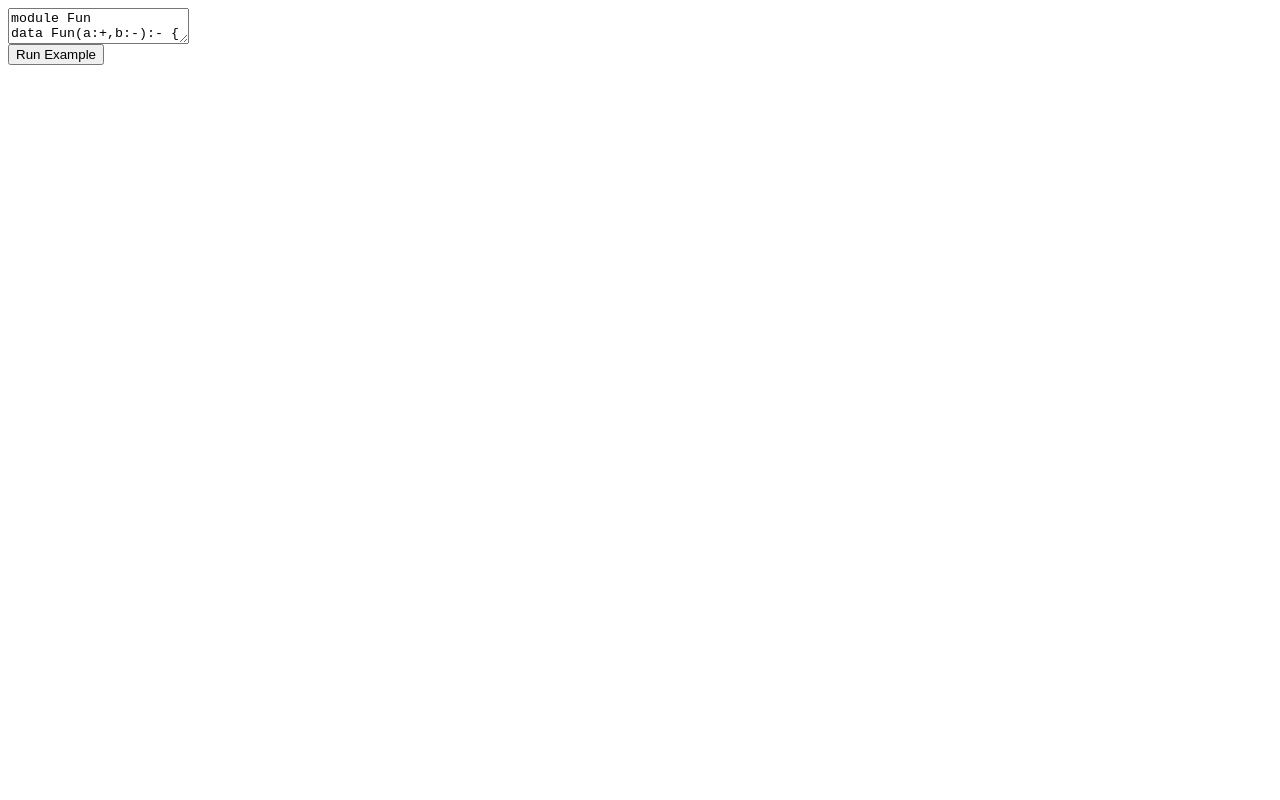
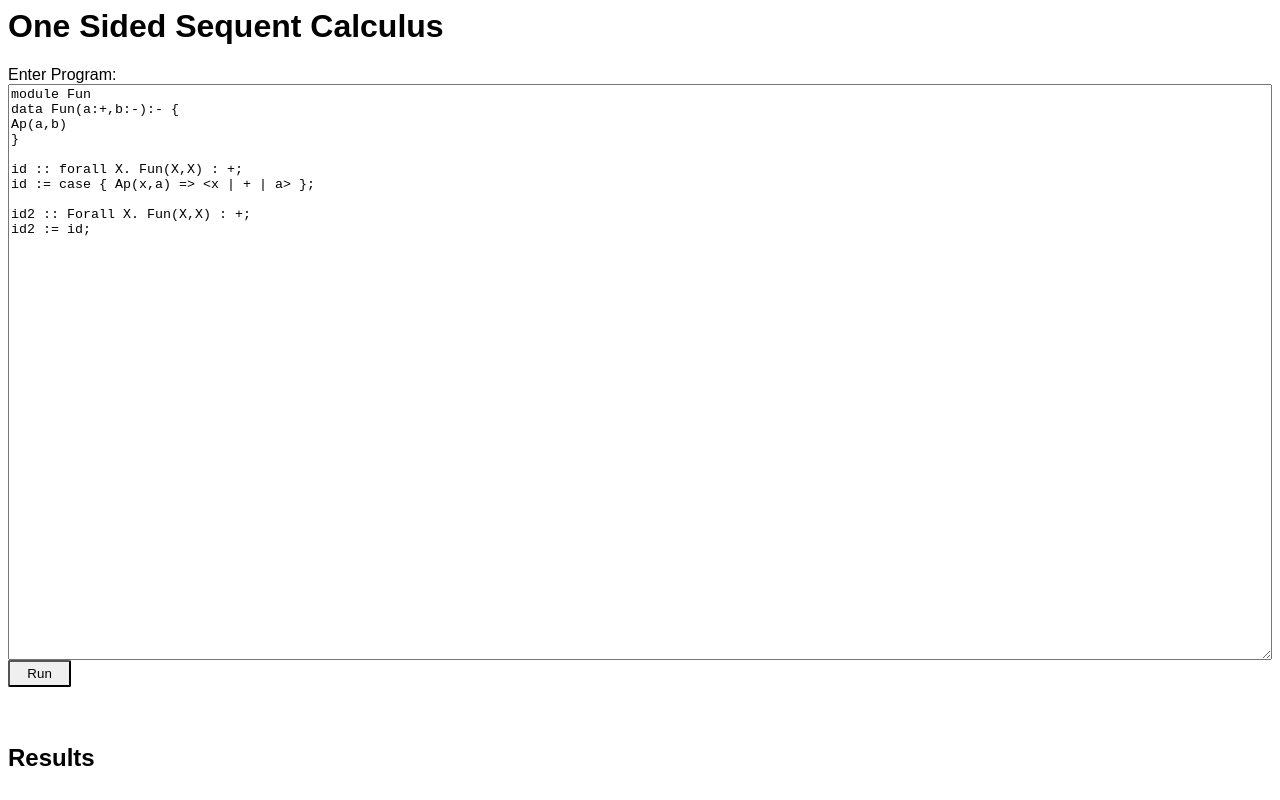
Before and after one commit to MarcoTz/One-Sided-Sequent-Calculus, a plain HTML site: page web-app/index.html in a window 1280 px wide. Drawn offline with Linux system fonts and the light colour scheme.

Commit message:
updated web app layout

```diff
--- a/web-app/index.html
+++ b/web-app/index.html
@@ -1,23 +1,32 @@
 <html>
   <head>
+    <title>One-Sided Sequent Calculus</title>
+    <link rel="stylesheet" href="main.css"/>
     <script>
       function runEx(){
-        contents = document.getElementById("example").value
+        contents = document.getElementById("progInput").value
         console.log(contents)
         globalCompiler(contents)
       }
 
       function setExample() {
-        document.getElementById("example").value = "module Fun\ndata Fun(a:+,b:-):- { \nAp(a,b)\n}\n\nid :: forall X. Fun(X,X) : +;\nid := case { Ap(x,a) => <x | + | a> };\n\nid2 :: Forall X. Fun(X,X) : +;\nid2 := id;"
+        document.getElementById("progInput").value = "module Fun\ndata Fun(a:+,b:-):- { \nAp(a,b)\n}\n\nid :: forall X. Fun(X,X) : +;\nid := case { Ap(x,a) => <x | + | a> };\n\nid2 :: Forall X. Fun(X,X) : +;\nid2 := id;"
       }
 
     </script>
   </head>
   <body onLoad = "setExample()">
-    <textarea id="example">
-    </textarea>
-    <div id="evaluation"></div>
-    <button id="runButton" onClick="runEx()" >Run Example </button>
+    <h1>One Sided Sequent Calculus</h1>
+    <div>Enter Program:</div>
+    <div class="prog">
+      <textarea id="progInput">
+      </textarea>
+      <button id="runButton" onClick="runEx()" >Run</button>
+    </div>
+    <div class="results">
+      <h2>Results</h2>
+      <div id="evalResult"></div>
+    </div>
   </body>
   <script src="all.js" defer></script>
 </html>
--- /dev/null
+++ b/web-app/main.css
@@ -0,0 +1,26 @@
+body {
+  font-family: "Noto", sans-serif
+}
+
+#progInput {
+  width:100%;
+  height:90%
+}
+
+#runButton {
+  width:5%;
+  height:2em;
+  border-radius:2px;
+}
+
+.prog {
+  height:40em
+}
+
+.resSucc {
+  color: green
+}
+
+.resError {
+  color: red
+}
```
Also changed, not shown: 2 other files.
